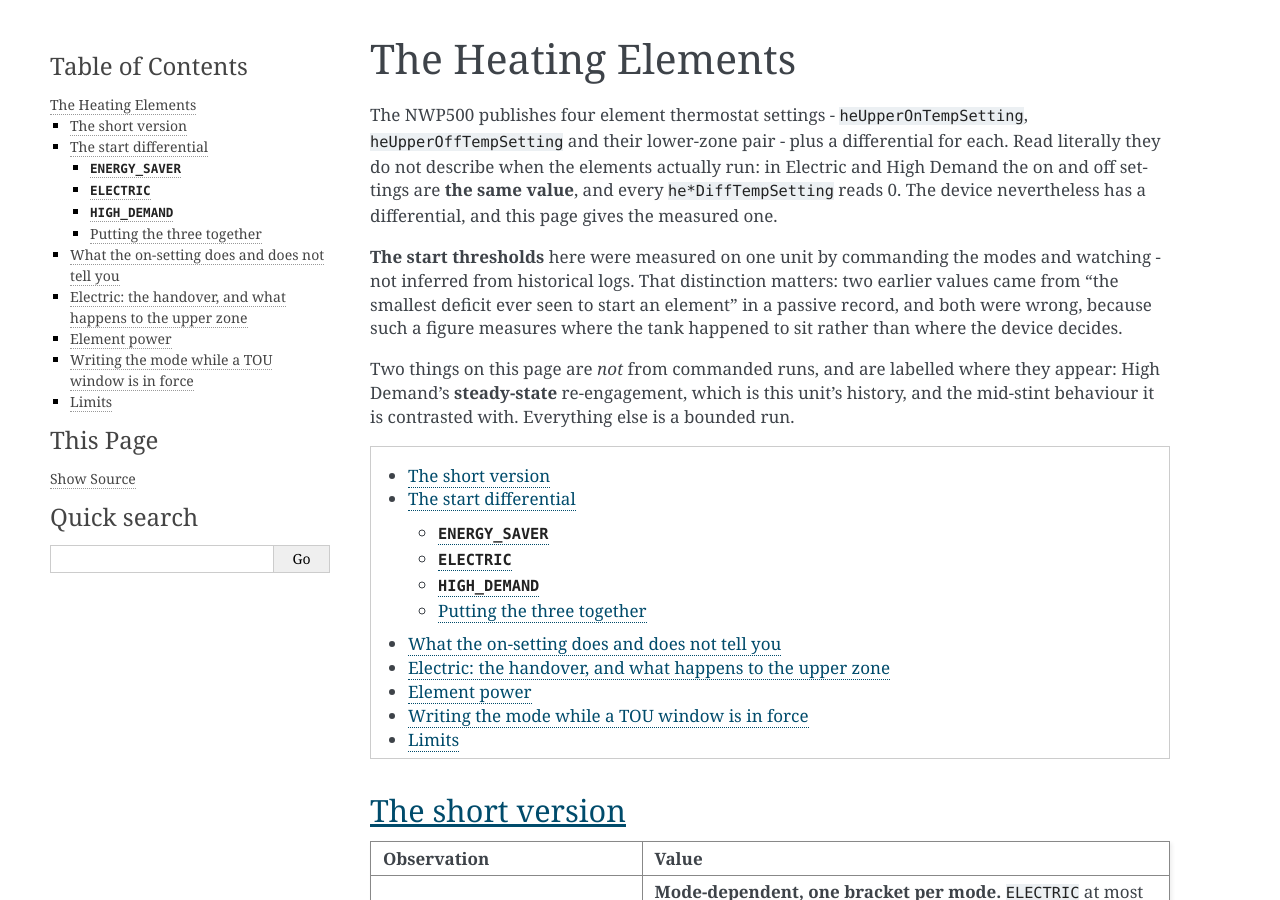
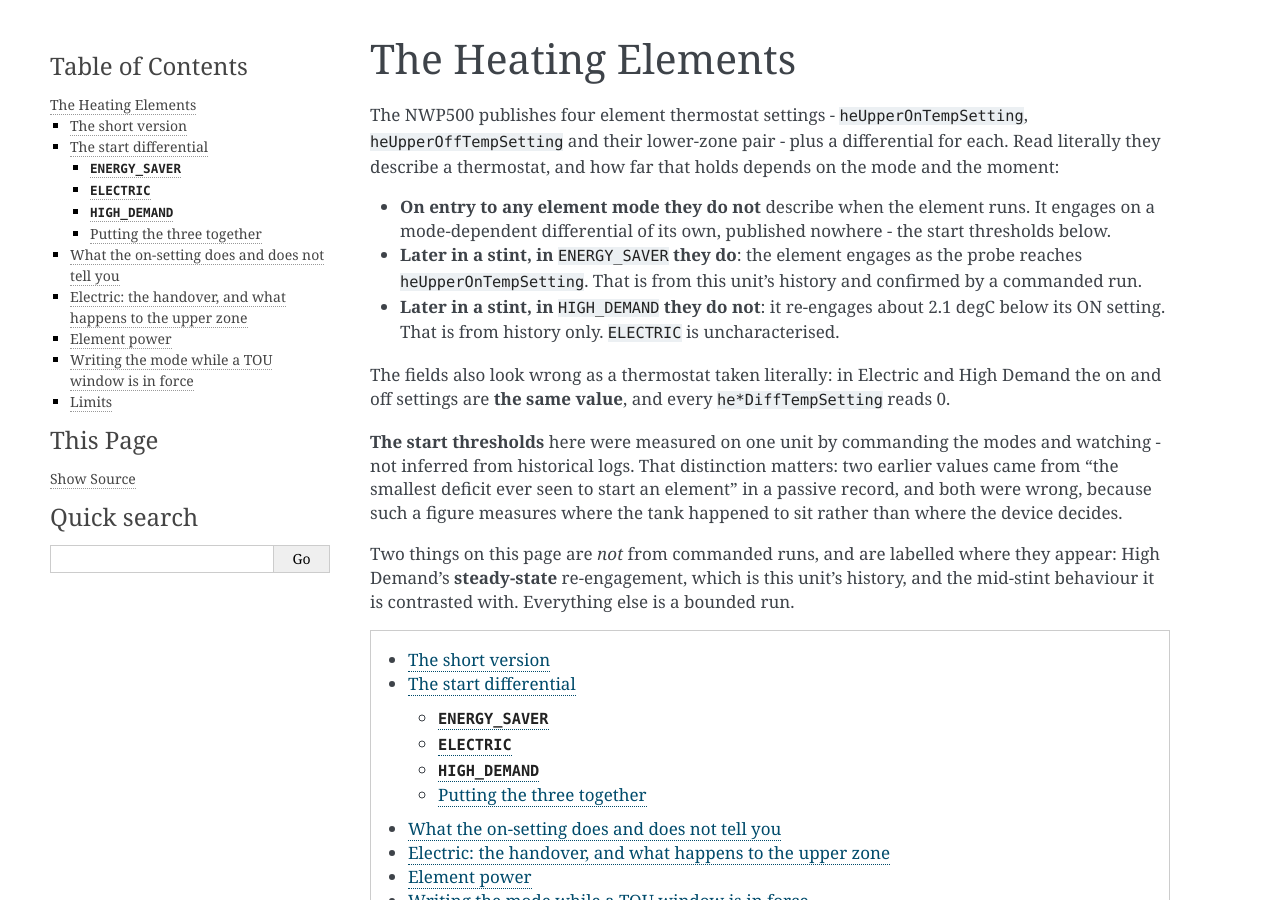
Before and after one commit to eman/nwp500-python, a Sphinx documentation site: the page built from docs/explanation/heating-elements.rst, in a window 1280 px wide and 900 px high. Built offline with Sphinx 7.4.7, drawn with Linux system fonts in a browser that asks for light colours.

Commit message:
docs: later-stint behaviour is mode-dependent, not "the rule"
Review on #143 found four places that said the published thermostat
description holds later in a stint, then gave High Demand — which
re-engages ~2.1 degC *below* its ON setting — as a counterexample in
the next clause. The evidence supports the ON-setting description for
ENERGY_SAVER only.

- The page's opening said the four fields do not describe when the
  elements run, which contradicted the row beneath it saying they are
  the rule later in a stint. It now says how far they hold by mode and
  moment: not on entry to any element mode; yes later in ENERGY_SAVER
  (history, confirmed by a commanded run); no later in HIGH_DEMAND
  (history only); ELECTRIC uncharacterised.
- CHANGELOG, data_conversions.rst and device_status.rst said "the
  reference description is the rule" / "the descriptions below hold" /
  "later in a stint they do". Each is now scoped to the mode.
- data_conversions.rst also still said the ON setting sits 33 degC
  below the tank in HEAT_PUMP and ENERGY_SAVER. This PR already found
  that true of Energy Saver and unreliable in Heat Pump; scoped to
  match.

The fifth comment, on the changelog's short-element counts, was
already addressed in 9ad7f34.

Refs #142

```diff
--- a/docs/explanation/heating-elements.rst
+++ b/docs/explanation/heating-elements.rst
@@ -4,11 +4,22 @@ The Heating Elements
 
 The NWP500 publishes four element thermostat settings -
 ``heUpperOnTempSetting``, ``heUpperOffTempSetting`` and their lower-zone
-pair - plus a differential for each. Read literally they do not describe
-when the elements actually run: in Electric and High Demand the on and
-off settings are **the same value**, and every ``he*DiffTempSetting``
-reads 0. The device nevertheless has a differential, and this page
-gives the measured one.
+pair - plus a differential for each. Read literally they describe a
+thermostat, and how far that holds depends on the mode and the moment:
+
+* **On entry to any element mode they do not** describe when the element
+  runs. It engages on a mode-dependent differential of its own, published
+  nowhere - the start thresholds below.
+* **Later in a stint, in** ``ENERGY_SAVER`` **they do**: the element
+  engages as the probe reaches ``heUpperOnTempSetting``. That is from this
+  unit's history and confirmed by a commanded run.
+* **Later in a stint, in** ``HIGH_DEMAND`` **they do not**: it re-engages
+  about 2.1 degC below its ON setting. That is from history only.
+  ``ELECTRIC`` is uncharacterised.
+
+The fields also look wrong as a thermostat taken literally: in Electric
+and High Demand the on and off settings are **the same value**, and every
+``he*DiffTempSetting`` reads 0.
 
 **The start thresholds** here were measured on one unit by commanding
 the modes and watching - not inferred from historical logs. That
```
Also changed, not shown: CHANGELOG.rst (+5 -3 lines), docs/reference/protocol/data_conversions.rst (+8 -7 lines), docs/reference/protocol/device_status.rst (+5 -4 lines).
